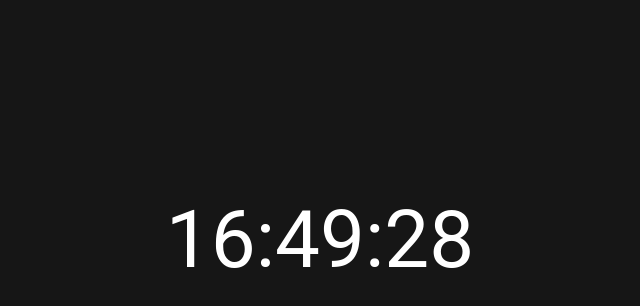
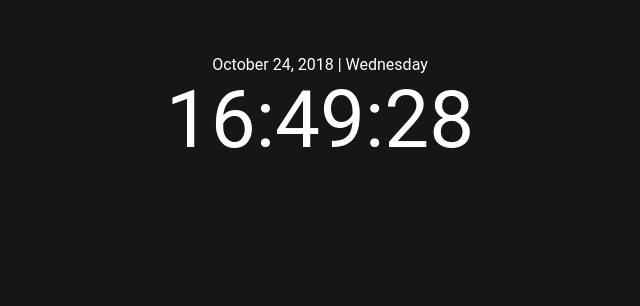
Before and after one commit to karuffin1992/startupPage, a plain HTML site: page index.html in a window 1280 px wide. Shown: the whole page, without its empty margins (320-960 px from the left). Drawn offline with nearby package versions, Linux system fonts and the light colour scheme; no server answers.

Commit message:
Updated formatting, better layout of info, need to update fonts

```diff
--- a/css/index.css
+++ b/css/index.css
@@ -8,7 +8,7 @@ body {
 
 #weatherContainer{
   position: fixed;
-  top: 10%;
+  top: 32%;
   left: 50%;
   transform: translate(-50%, -50%);
   display: flex;
@@ -20,7 +20,7 @@ body {
 
 #weatherText {
   position: fixed;
-  top: 20%;
+  top: 22%;
   left: 50%;
   transform: translate(-50%, -50%);
   display: flex;
@@ -44,12 +44,21 @@ body {
   color: #ddd;
 }
 
-#clockContainer {
+#time {
   position: fixed;
-  top: 30%;
+  top: 15%;
   left: 50%;
   transform: translate(-50%, -50%);
   font-size: 5em;
+  color: white;
+}
+
+#date {
+  position: fixed;
+  top: 8%;
+  left: 50%;
+  transform: translate(-50%, -50%);
+  font-size: 1em;
   color: white;
 }
 
--- a/index.html
+++ b/index.html
@@ -6,6 +6,10 @@
     <link rel="stylesheet" href="./css/index.css">
   </head>
   <body onload="onLoad();">
+    <div id="clockContainer">
+      <div id="date"></div>
+      <div id="time"></div>
+    </div>
     <div id="weatherContainer">
       <div id="mainIcon">
         <div id="mainIcon_2"></div>
@@ -16,8 +20,6 @@
       </div>
     </div>
     <div id="weatherText"></div>
-    <div id="weatherSubText"></div>
-    <div id="clockContainer"></div>
   </body>
 </html>
 <script>
@@ -28,12 +30,26 @@
 
   function getTime(){
     var date = new Date();
+
+    const weekday = ['Sunday', 'Monday', 'Tuesday'
+      , 'Wednesday', 'Thursday', 'Friday', 'Saturday'];
+    const months = ['January','February','March','April','May','June'
+      ,'July','August','September','October','November','December'];
+
     var hours = date.getHours();
     var mins = addZero(date.getMinutes());
     var secs = addZero(date.getSeconds());
     var timeStr = hours + ':' + mins + ':' + secs;
 
-    $('#clockContainer').html(timeStr);
+    var today = date.getDay();
+    var month = date.getUTCMonth();
+    var day = date.getUTCDate();
+    var year = date.getUTCFullYear();
+    var dateStr = months[month] + ' ' + day + ', ' + year;
+    var dayOfWeek = weekday[today];
+
+    $('#time').html(timeStr);
+    $('#date').html(dateStr + ' | ' + dayOfWeek);
 
     var timer = setTimeout(getTime, 500);
   }
@@ -71,18 +87,10 @@
 
   function getDayAndTemp(){
     var cityName = Result.name;
-
-    var today = new Date().getDay();
-    var weekday = new Array('Sunday', 'Monday', 'Tuesday', 'Wednesday', 'Thursday', 'Friday', 'Saturday');
-	  var dayOfWeek = weekday[today];
-
     var temperature = convertToFahrenheit();
-
-    var output = cityName;
-    var output2 = dayOfWeek + ', ' + temperature + '°F';
+    var output = cityName + ' | ' + temperature + '° F';
 
     $('#weatherText').html(output);
-    $('#weatherSubText').html(output2);
   }
 
   function convertToFahrenheit(){
```
